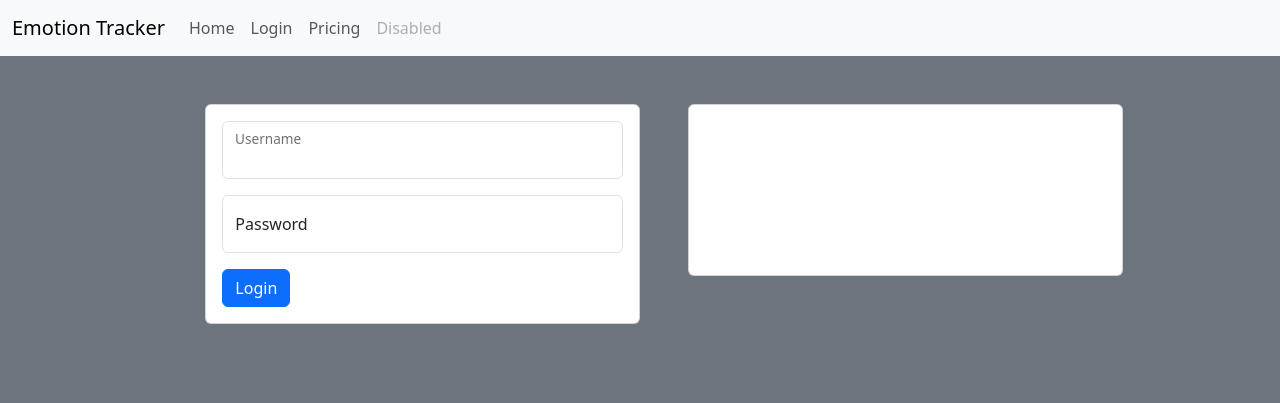
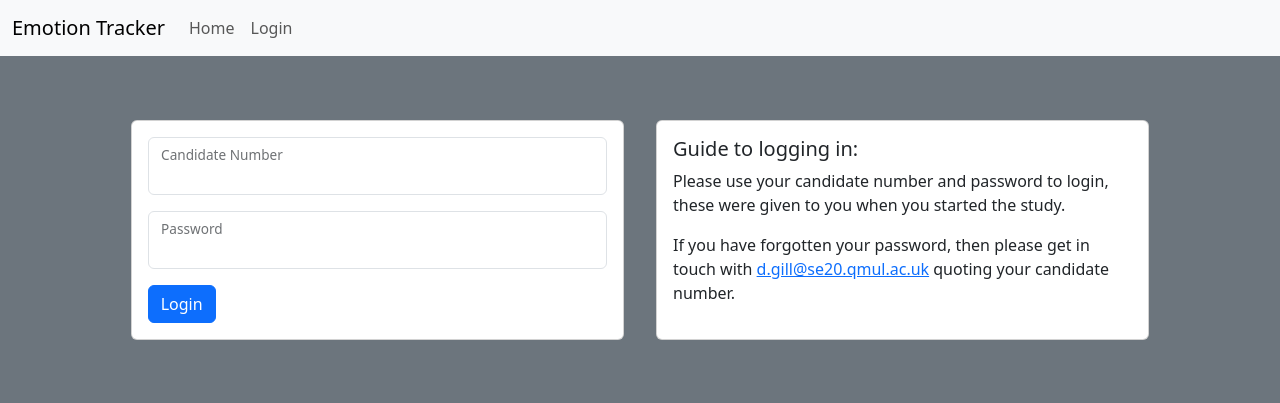
Before and after one commit to Daniel-Gill/emotiontracker, a Django app: page /login in a window 1280 px wide. Shown: the top 403 px of the page. Run offline with Django 4.2, Linux system fonts and the light colour scheme.

Commit message:
Much nicer styling

```diff
--- a/tracker/templates/tracker/base.html
+++ b/tracker/templates/tracker/base.html
@@ -5,7 +5,7 @@
     {% block head %}
     {% endblock %}
     <meta charset="utf-8">
-    <meta name="viewport" content="width=device-width, initial-scale=1">
+    <meta name="viewport" content="width=device-width, initial-scale=1, shrink-to-fit=no">
     <link href="https://cdn.jsdelivr.net/npm/bootstrap@5.3.2/dist/css/bootstrap.min.css" rel="stylesheet" integrity="sha384-T3c6CoIi6uLrA9TneNEoa7RxnatzjcDSCmG1MXxSR1GAsXEV/Dwwykc2MPK8M2HN" crossorigin="anonymous">
     <script src="https://cdn.jsdelivr.net/npm/bootstrap@5.3.2/dist/js/bootstrap.bundle.min.js" integrity="sha384-C6RzsynM9kWDrMNeT87bh95OGNyZPhcTNXj1NW7RuBCsyN/o0jlpcV8Qyq46cDfL" crossorigin="anonymous"></script>
 </head>
@@ -21,15 +21,23 @@
               <li class="nav-item">
                 <a class="nav-link" href="/">Home</a>
               </li>
+              {% if user.is_authenticated %}
+              <li class="nav-item">
+                <a class="nav-link" href="/logout">Logout</a>
+              </li>
+              {% else %}
               <li class="nav-item">
                 <a class="nav-link" href="/login">Login</a>
               </li>
+              {% endif %}
+              {% if user.is_authenticated %}
               <li class="nav-item">
-                <a class="nav-link" href="#">Pricing</a>
+                <a class="nav-link" href="/dashboard">Dashboard</a>
               </li>
               <li class="nav-item">
                 <a class="nav-link disabled" aria-disabled="true">Disabled</a>
               </li>
+              {% endif %}
             </ul>
           </div>
         </div>
--- a/tracker/templates/tracker/index.html
+++ b/tracker/templates/tracker/index.html
@@ -6,11 +6,11 @@
 
 {% block content %}
 
-<div class="row justify-content-center g-2">
-    <div class="card col-sm-4 p-3 m-5">
+<div class="row justify-content-center m-0 p-5">
+    <div class="card col-sm-4 p-3 m-4">
 
     </div>
-    <div class="card col-sm p-3 m-5">
+    <div class="card col-sm p-3 m-4">
 
     </div>
 </div>
--- a/tracker/templates/tracker/login.html
+++ b/tracker/templates/tracker/login.html
@@ -6,28 +6,34 @@
 
 {% block content %}
 
-<div class="row justify-content-center">
-    <div class="card col-12 col-md-4 p-3 mt-5 ms-5">
+<div class="row justify-content-center m-0 p-5">
+    {% if request.GET.next %}
+    <div class="alert alert-warning justify-content-center m-3 p-1 col-12 col-lg-8 text-center">
+        <p>You need to log in first to access {{ request.GET.next }}.</p>
+    </div>
+    {% endif %}
+    <div class="card col-12 col-lg-5 p-3 m-3">
         <form action="login/auth" method="post">
             {% csrf_token %}
             <div class="form-floating mb-3">
                 <input type="text" name="username" id="username" class="form-control" required>
-                <label for="username">Username</label>
+                <label for="username">Candidate Number</label>
             </div>
 
             <div class="form-floating mb-3">
+                <input type="password" name="password" id="password" class="form-control" required>
                 <label for="password">Password</label>
-                <input type="password" name="password" id="password" class="form-control" required>
             </div>
 
             <div>
                 <input type="submit" value="Login" class="btn btn-primary">
             </div>
-
         </form>
     </div>
-    <div class="card col-12 col-md-4 p-3 my-5 ms-5">
-
+    <div class="card col-12 col-lg-5 p-3 m-3">
+        <h5>Guide to logging in:</h5>
+        <p>Please use your candidate number and password to login, these were given to you when you started the study.</p>
+        <p>If you have forgotten your password, then please get in touch with <a href="mailto:d.gill@se20.qmul.ac.uk">d.gill@se20.qmul.ac.uk</a> quoting your candidate number.</p>
     </div>
 </div>
 
```
Also changed, not shown: tracker/templates/tracker/dashboard.html (+24 -1 lines), db.sqlite3.
